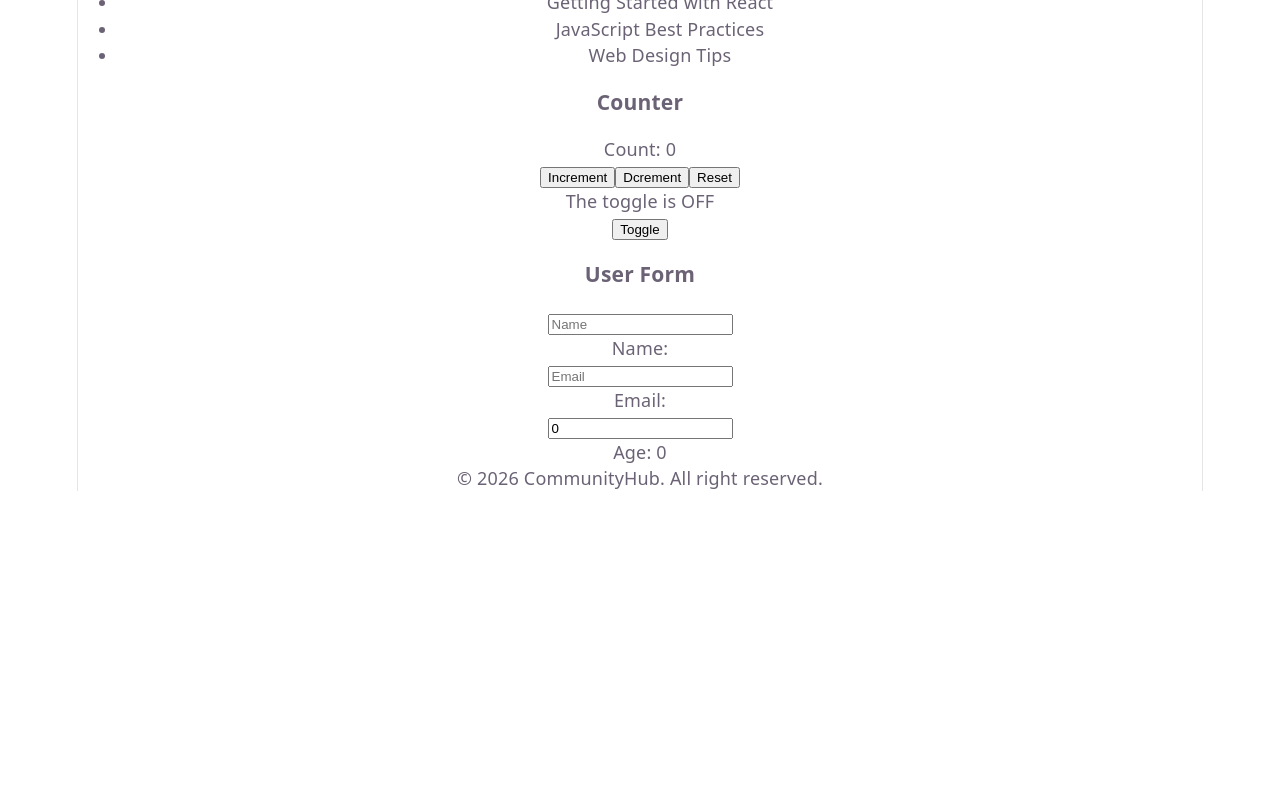
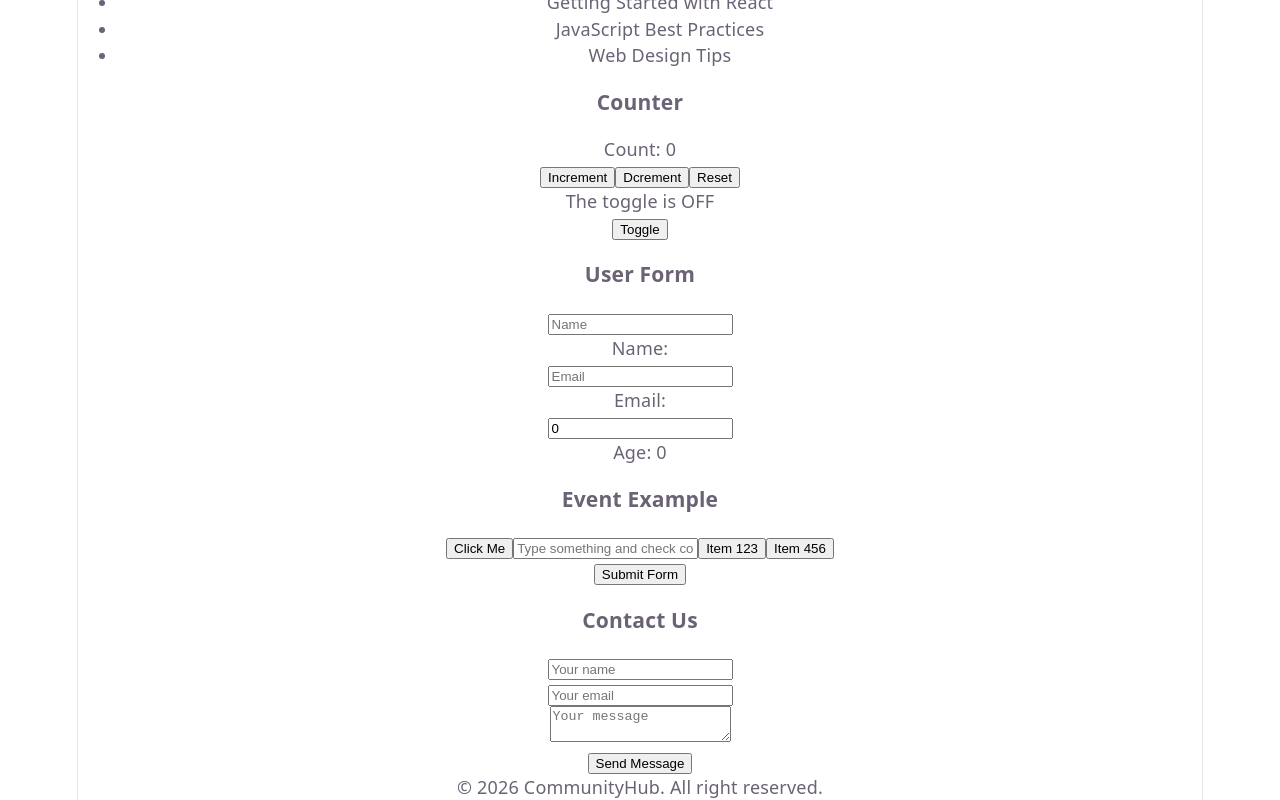
Before and after one commit to Mshi-dev15/iyf-s10-week-08-Mshi-dev15, a React (Vite) app: page / in a window 1280 px wide. Shown: the part 870-1670 px from the top of the page. Before the commit the page ends 1361 px from the top, so only its background shows below. Built offline with nearby package versions, Linux system fonts and the light colour scheme.

Commit message:
Task 16.2: Added EventExamples and ContactForm components

```diff
--- a/src/App.jsx
+++ b/src/App.jsx
@@ -9,7 +9,8 @@
  import Counter from './components/Counter';
  import Toggle from './components/Toggle';
  import UserForm from './components/UserForm';
-
+ import EvenExample from './components/EventExample';
+ import ContactForm from './components/ContactForm';
 
  function App() {
   const user = "Mshi";
@@ -52,6 +53,11 @@
       <Toggle />
       <UserForm />
     </card>
+    <card title="Events and Forms">
+      <EvenExample />
+      <ContactForm />
+
+    </card>
 
     </Layout>
   );
--- /dev/null
+++ b/src/components/ContactForm.jsx
@@ -0,0 +1,66 @@
+import {useState} from 'react';
+function ContactForm() {
+    const [formData, setFormData] =useState({
+        name: '',
+        email: '',
+        message: ''
+    });
+    const [submitted,setSubmitted] = useState(false);
+    const handleChangle=(e) =>{
+        const{name,value} =e.target;
+        setFormData(prev =>({
+            ...prev,
+            [name]: value
+        }));
+    };
+    const handleSubmit = (e) =>{
+        e.preventDefault();
+        console.log('Form data:',formData);
+        setSubmitted(true);
+        setFormData({name: '', email: '', message: ''});
+    };
+    if (submitted){
+        return(
+            <div>
+                <h3>Thank you for your message! ✅</h3>
+                <button onClick={() =>setSubmitted(false)}>
+                    send another message
+                </button>
+            </div>
+        );
+    }
+    return(
+        <div>
+            <h3>Contact Us</h3>
+            <form onSubmit={handleSubmit}>
+                <div>
+                    <input
+                    name="name"
+                    value={handleChangle}
+                    onChange={handleChangle}
+                    placeholder="Your name"
+                    />
+                    </div>
+                    <div>
+                        <input
+                        name="email"
+                        type="email"
+                        value={formData.email}
+                        onChange={handleChangle}
+                        placeholder="Your email"
+                        />
+                        </div>
+                        <div>
+                            <textarea
+                            name="message"
+                            value={formData.message}
+                            onChange={handleChangle}
+                            placeholder="Your message"
+                            />
+                        </div>
+                        <button type="submit">Send Message</button>
+            </form>
+        </div>
+    );
+}
+export default ContactForm
--- /dev/null
+++ b/src/components/EventExample.jsx
@@ -0,0 +1,35 @@
+function EventExample() {
+  const handleClick = () => {
+    console.log('Button was clicked!');
+    alert('You clicked the button');
+  };
+  const handleInput =(event) =>{
+    console.log('Input value: ', event.target.value);
+  };
+  const handleItemClick = (itemId) =>{
+    alert('You clicked item: '+ itemId)
+  };
+  return(
+    <div>
+        <h3>Event Example</h3>
+
+        <button onClick={handleClick}>Click Me</button>
+    <input
+    onChange={handleInput}
+    placeholder="Type something and check console"
+    />
+    <button onClick={() => handleItemClick(123)}>Item 123</button>
+    <button onClick={() =>handleItemClick(456)}>
+        Item 456
+    </button>
+
+    <form on onSubmit={(e) =>{
+        e.preventDefault();
+        alert('Form submitted!');
+    }}>
+        <button type="submit">Submit Form</button>
+    </form>
+    </div>
+  );
+}
+export default EventExample;
```
